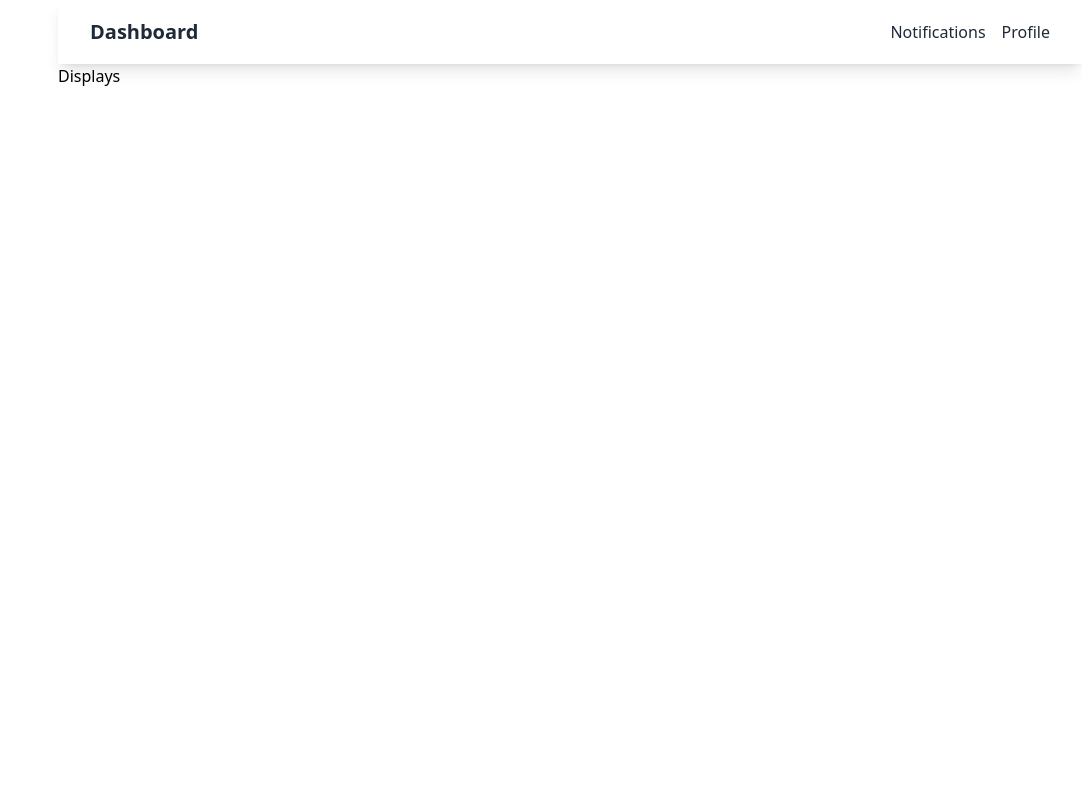
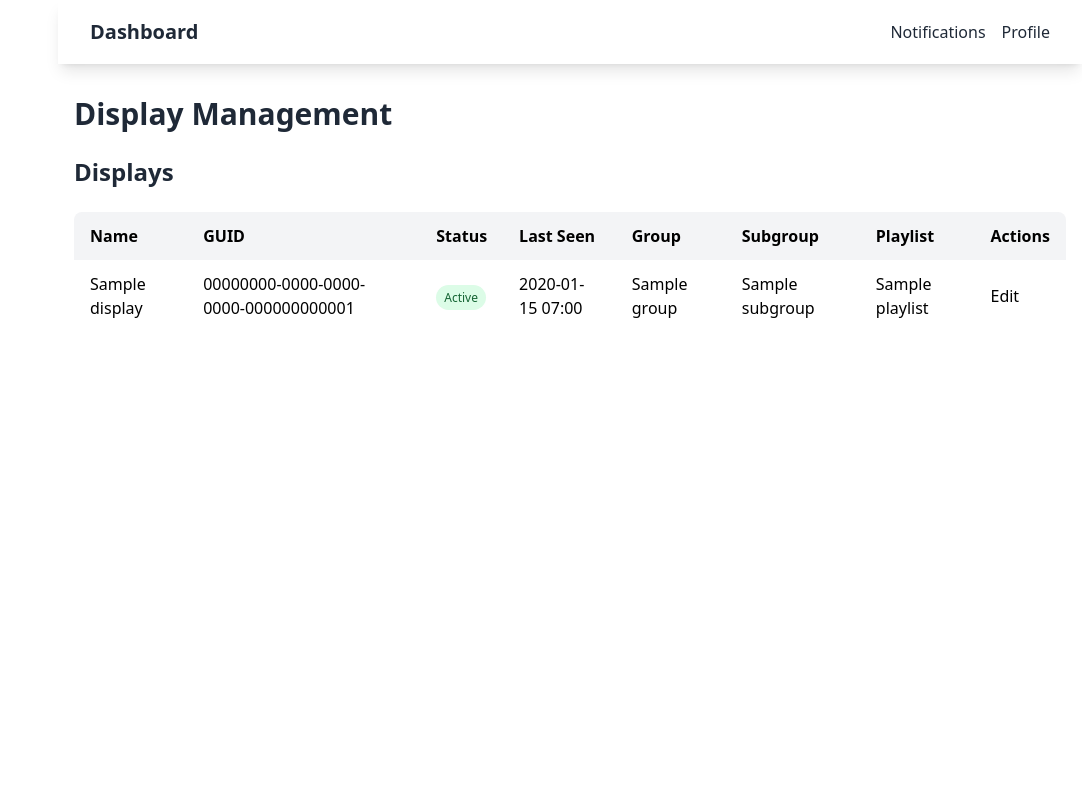
Before and after one commit to marcospaim/XSignage, a Django app: page /displays in a window 1280 px wide. Shown: the whole page, without its empty margins (198-1280 px from the left). Run offline with Django 4.2, Linux system fonts and the light colour scheme; a user stored in the database is signed in; tables that the repository leaves empty hold one stand-in row (values such as "Sample post"); some libraries are stand-ins or nearby versions.

Commit message:
add Display

```diff
--- a/core/models.py
+++ b/core/models.py
@@ -1,7 +1,7 @@
 from django.db import models
 from django.core.validators import MaxValueValidator, MinValueValidator
 from django.db.models import UniqueConstraint
-
+import uuid
 
 class Group(models.Model):
     name = models.CharField(max_length=50, unique=True)
@@ -116,3 +116,15 @@ class Content(models.Model):
 
 
 # Display
+
+class Display(models.Model):
+    name = models.CharField(max_length=255, unique=True)
+    guid = models.UUIDField(default=uuid.uuid4, editable=False, unique=True)
+    active = models.BooleanField(default=True)
+    last_seen = models.DateTimeField(null=True, blank=True)
+    group = models.ForeignKey(Group, on_delete=models.SET_NULL, null=True)
+    subgroup = models.ForeignKey(Subgroup, on_delete=models.SET_NULL, null=True)
+    Playlist = models.ForeignKey(Playlist, on_delete=models.SET_NULL, null=True)
+
+    def __str__(self):
+        return self.name
--- a/core/templates/displays.html
+++ b/core/templates/displays.html
@@ -1,6 +1,12 @@
 {% extends "base.html" %}
+{% load i18n %}
+
 {% block content %}
+<div class="container mx-auto px-4 py-8">
+    <div class="flex justify-between items-center mb-6">
+        <h1 class="text-3xl font-bold text-gray-800">{% trans "Display Management" %}</h1>
+    </div>
 
-Displays
-
-{% endblock content %}
+    {% include 'partials/display_list.html' %}
+</div>
+{% endblock %}
--- /dev/null
+++ b/core/templates/partials/display_list.html
@@ -0,0 +1,57 @@
+{% load i18n %}
+
+<div id="display-list" class="mt-6">
+    <h2 class="text-2xl font-bold mb-6 text-gray-800">{% trans "Displays" %}</h2>
+    <div class="overflow-x-auto">
+        <table class="min-w-full bg-white rounded-lg overflow-hidden">
+            <thead class="bg-gray-100">
+                <tr>
+                    <th class="py-3 px-4 text-left">{% trans "Name" %}</th>
+                    <th class="py-3 px-4 text-left">{% trans "GUID" %}</th>
+                    <th class="py-3 px-4 text-left">{% trans "Status" %}</th>
+                    <th class="py-3 px-4 text-left">{% trans "Last Seen" %}</th>
+                    <th class="py-3 px-4 text-left">{% trans "Group" %}</th>
+                    <th class="py-3 px-4 text-left">{% trans "Subgroup" %}</th>
+                    <th class="py-3 px-4 text-left">{% trans "Playlist" %}</th>
+                    <th class="py-3 px-4 text-left">{% trans "Actions" %}</th>
+                </tr>
+            </thead>
+            <tbody class="divide-y divide-gray-200">
+                {% for display in displays %}
+                <tr class="hover:bg-gray-50">
+                    <td class="py-3 px-4">{{ display.name }}</td>
+                    <td class="py-3 px-4">{{ display.guid }}</td>
+                    <td class="py-3 px-4">
+                        <span class="px-2 py-1 text-xs rounded-full
+                            {% if display.active %}bg-green-100 text-green-800{% else %}bg-red-100 text-red-800{% endif %}">
+                            {% if display.active %}{% trans "Active" %}{% else %}{% trans "Inactive" %}{% endif %}
+                        </span>
+                    </td>
+                    <td class="py-3 px-4">
+                        {% if display.last_seen %}
+                            {{ display.last_seen|date:"Y-m-d H:i" }}
+                        {% else %}
+                            {% trans "Never" %}
+                        {% endif %}
+                    </td>
+                    <td class="py-3 px-4">{{ display.group.name|default:"-" }}</td>
+                    <td class="py-3 px-4">{{ display.subgroup.name|default:"-" }}</td>
+                    <td class="py-3 px-4">{{ display.Playlist.name|default:"-" }}</td>
+                    <td class="py-3 px-4">
+                        <a href="{% url 'core:edit_display' display.id %}"
+                           class="text-delft_blue-700 hover:text-delft_blue-900 font-medium">
+                            {% trans "Edit" %}
+                        </a>
+                    </td>
+                </tr>
+                {% empty %}
+                <tr>
+                    <td colspan="8" class="py-4 px-4 text-center text-gray-500">
+                        {% trans "No displays found" %}
+                    </td>
+                </tr>
+                {% endfor %}
+            </tbody>
+        </table>
+    </div>
+</div>
--- a/core/urls.py
+++ b/core/urls.py
@@ -14,6 +14,7 @@ urlpatterns = [
     path("playlist/edit/<int:playlist_id>", views.edit_playlist, name="edit_playlist"),
     path("add-content/<int:playlist_id>/", views.add_content, name="add_content"),
     path("displays", views.displays, name="displays"),
+    path('displays/<int:display_id>/edit/', views.edit_display, name='edit_display'),
     path("group/create/", views.group_create, name="group_create"),
     path("subgroup/create/", views.subgroup_create, name="subgroup_create"),
     path("group/list/", views.group_list, name="group_list"),
@@ -31,6 +32,8 @@ urlpatterns = [
         views.get_video_duration,
         name="get_video_duration",
     ),
+    path('display/', views.display_view, name='display-view'),
+    path('display/<uuid:guid>/playlist/', views.get_display_playlist, name='get_display_playlist'),
 ]
 # Debugging: Print URL patterns
 for pattern in urlpatterns:
--- a/core/views.py
+++ b/core/views.py
@@ -4,12 +4,15 @@ from django.template.loader import render_to_string
 from django.urls import reverse
 from django.core.serializers import serialize
 from django.contrib.auth.decorators import login_required
+from django.utils.timezone import now
+from django.views.decorators.csrf import csrf_exempt
+
 import json
 import hashlib
 import subprocess
 
 from .forms import MediaFileForm, PlaylistForm, GroupForm, SubgroupForm
-from .models import MediaFile, Playlist, Group, Subgroup, Content, CustomPage
+from .models import MediaFile, Playlist, Group, Subgroup, Content, CustomPage, Display
 from .serializers import serialize_contents
 
 @login_required
@@ -184,11 +187,6 @@ def delete_content(request, content_id):
     )
     return HttpResponse(html)
 
-@login_required
-def displays(request):
-    return render(request, "displays.html")
-
-
 # Browser display for debug and tests
 def display_browser(request, playlist_id):
     # Fetch the playlist and its contents
@@ -246,3 +244,133 @@ def get_video_duration(request, mediafile_id):
         return JsonResponse({"duration": int(duration)})
     except Exception as e:
         return JsonResponse({"error": str(e)}, status=500)
+
+@csrf_exempt
+def display_view(request):
+    if request.method == "POST":
+        try:
+            data = json.loads(request.body)
+            name = data.get("name")
+            guid = data.get("guid")
+
+            if not name or not guid:
+                return JsonResponse({"error": "Missing required fields"}, status=400)
+
+            display, created = Display.objects.update_or_create(
+                guid=guid,
+                defaults={
+                    "name": name,
+                    "active": True,  # Set active to True if all required info is received
+                    "last_seen": now()
+                }
+            )
+
+            return JsonResponse({
+                "message": "Display saved successfully",
+                "display": {
+                    "name": display.name,
+                    "guid": str(display.guid),
+                    "active": display.active,
+                    "last_seen": display.last_seen.strftime("%Y-%m-%d %H:%M:%S")
+                }
+            }, status=201 if created else 200)
+
+        except json.JSONDecodeError:
+            return JsonResponse({"error": "Invalid JSON"}, status=400)
+
+    return JsonResponse({"error": "Invalid request method"}, status=405)
+
+
+@login_required
+def displays(request):
+    displays = Display.objects.select_related('group', 'subgroup', 'Playlist').all()
+    context = {
+        "displays": displays,
+    }
+    return render(request, "displays.html", context)
+
+@login_required
+def edit_display(request, display_id):
+    display = get_object_or_404(Display, id=display_id)
+
+    if request.method == "POST":
+        group_id = request.POST.get("group")
+        subgroup_id = request.POST.get("subgroup")
+        playlist_id = request.POST.get("playlist")
+        active = request.POST.get("active") == "on"
+
+        # Update display fields
+        display.group_id = group_id if group_id else None
+        display.subgroup_id = subgroup_id if subgroup_id else None
+        display.Playlist_id = playlist_id if playlist_id else None
+        display.active = active
+        display.save()
+
+        return redirect("core:displays")
+
+    # Get all groups, subgroups, and playlists for the form
+    groups = Group.objects.all()
+    subgroups = Subgroup.objects.filter(group=display.group) if display.group else Subgroup.objects.none()
+    playlists = Playlist.objects.all()
+
+    context = {
+        "display": display,
+        "groups": groups,
+        "subgroups": subgroups,
+        "playlists": playlists,
+    }
+    return render(request, "edit_display.html", context)
+
+
+@csrf_exempt
+def get_display_playlist(request, guid):
+    try:
+        # Find the display by GUID
+        display = Display.objects.get(guid=guid)
+        display.last_seen = now()
+        display.save()
+
+        # 1. Check if the Display has a directly assigned Playlist
+        if display.Playlist:
+            playlist = display.Playlist
+        else:
+            # 2. Search for a Playlist with the same group and subgroup
+            playlist = Playlist.objects.filter(group=display.group, subgroup=display.subgroup).first()
+
+            # 3. If not found, search for a Playlist with the same group
+            if not playlist:
+                playlist = Playlist.objects.filter(group=display.group).first()
+
+        # 4. If no playlist found, return an error message
+        if not playlist:
+            return JsonResponse({"error": "No playlist available for this display."}, status=404)
+
+        # Fetch the playlist contents
+        contents = playlist.content_set.all()
+        contents_json = serialize_contents(contents)
+
+        # Generate a hash of the contents
+        content_hash = hashlib.md5(
+            "".join(f"{content.id}-{content.duration}" for content in contents).encode("utf-8")
+        ).hexdigest()
+
+        # Create the response
+        response = render(
+            request,
+            "display/browser/display_browser.html",
+            {
+                "playlist": playlist,
+                "contents": contents,
+                "contents_json": contents_json,
+                "content_hash": content_hash,
+            },
+        )
+
+        # Add the content hash to the response headers
+        response["X-Content-Hash"] = content_hash
+        return response
+
+    except Display.DoesNotExist:
+        return JsonResponse({"error": "Display not found."}, status=404)
+    except Exception as e:
+        return JsonResponse({"error": str(e)}, status=500)
--- a/xsignage/settings.py
+++ b/xsignage/settings.py
@@ -26,7 +26,7 @@ SECRET_KEY = "django-insecure-_r56)i35xyr-psu=u*6vx$ba1f*6vi8n5e7tfo#*s4pk9@hh51
 # SECURITY WARNING: don't run with debug turned on in production!
 DEBUG = True
 
-ALLOWED_HOSTS = ['localhost', '127.0.0.1']
+ALLOWED_HOSTS = ['localhost', '127.0.0.1', '0.0.0.0', '10.0.2.2']
 
 
 # Application definition
```
Also changed, not shown: core/admin.py (+7 -1 lines), core/templates/edit_display.html (added, +83 -0 lines), core/migrations/0006_display.py (added), core/migrations/0007_display_playlist_display_group_display_subgroup.py (added).
